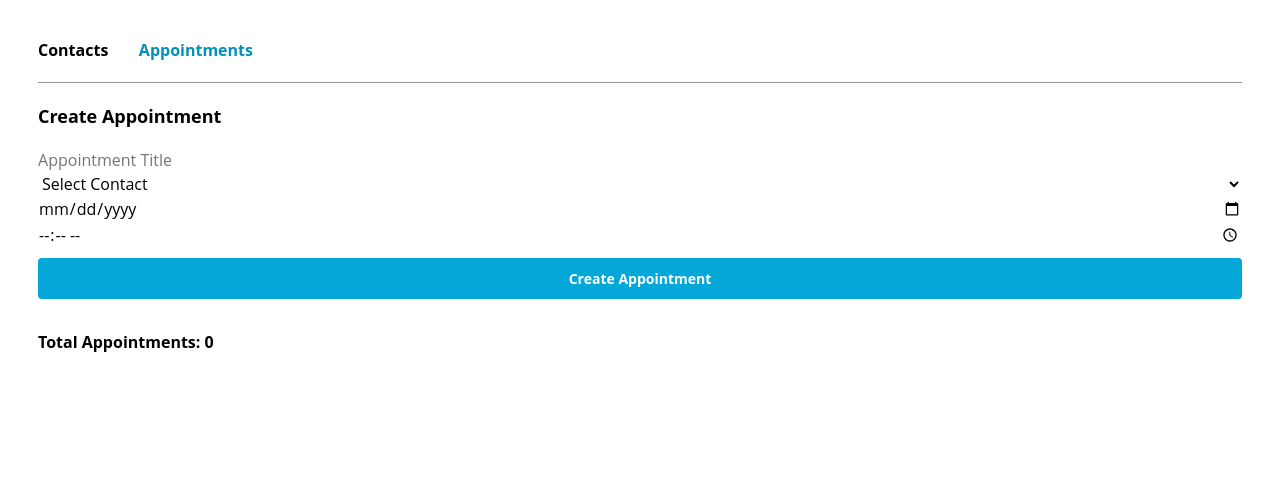
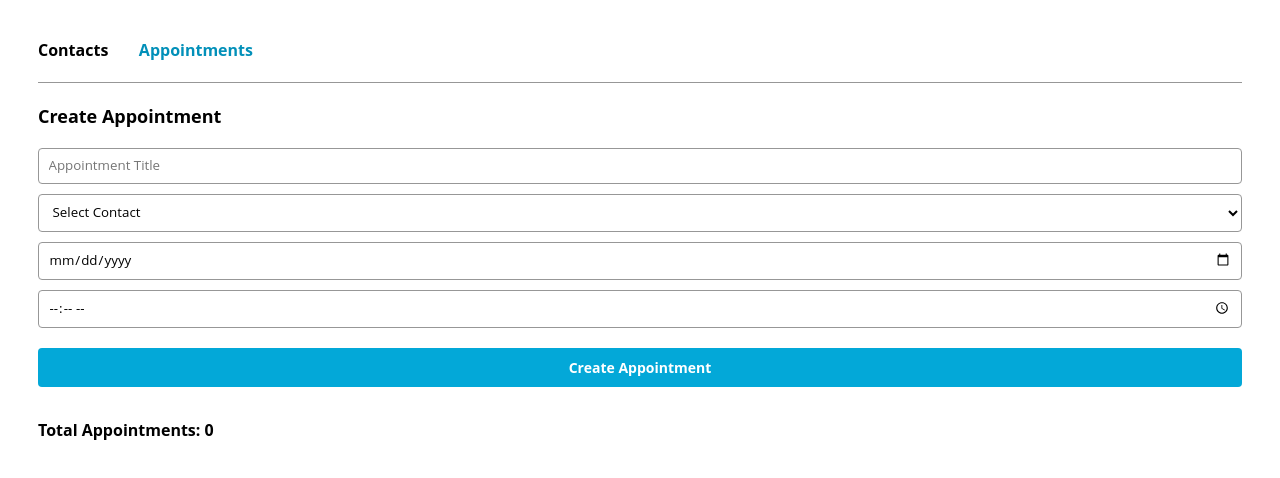
Before and after one commit to amirmalik798/frontend-contacts-appointment-planner-redux, a React (Vite) app: page /appointments in a window 1280 px wide. Shown: the top 478 px of the page. Built offline with nearby package versions, Linux system fonts and the light colour scheme.

Commit message:
Update App.css

```diff
--- a/src/App.css
+++ b/src/App.css
@@ -97,7 +97,7 @@ select {
 .tile.tile-title {
   font-weight: bold;
 }
-/*
+
 .tile-container {
   margin-bottom: 20px;
   background-color: #0290b9;
@@ -109,33 +109,9 @@ select {
   display: grid;
   align-items: center;
 }
-*/
-input,
-select,
-textarea {
-  width: 100%;
-  font: inherit;
-  padding: 0;
-  margin: 0;
-  border: none;
-  background: transparent;
 
-  color: inherit;
-  line-height: 1.5;
-}
-.tile-container {
-  width: 100%;
-  min-height: 170px;
-  height: 100%;
-  background-color: #0290b9;
-  display: flex;
-  flex-direction: column;
-  justify-content: space-between;
 
-  padding: 12px;
-  border-radius: 6px;
-  box-sizing: border-box;
-}
+
 .tile-buttons-container {
   display: flex;
   max-height: 30px;
```
